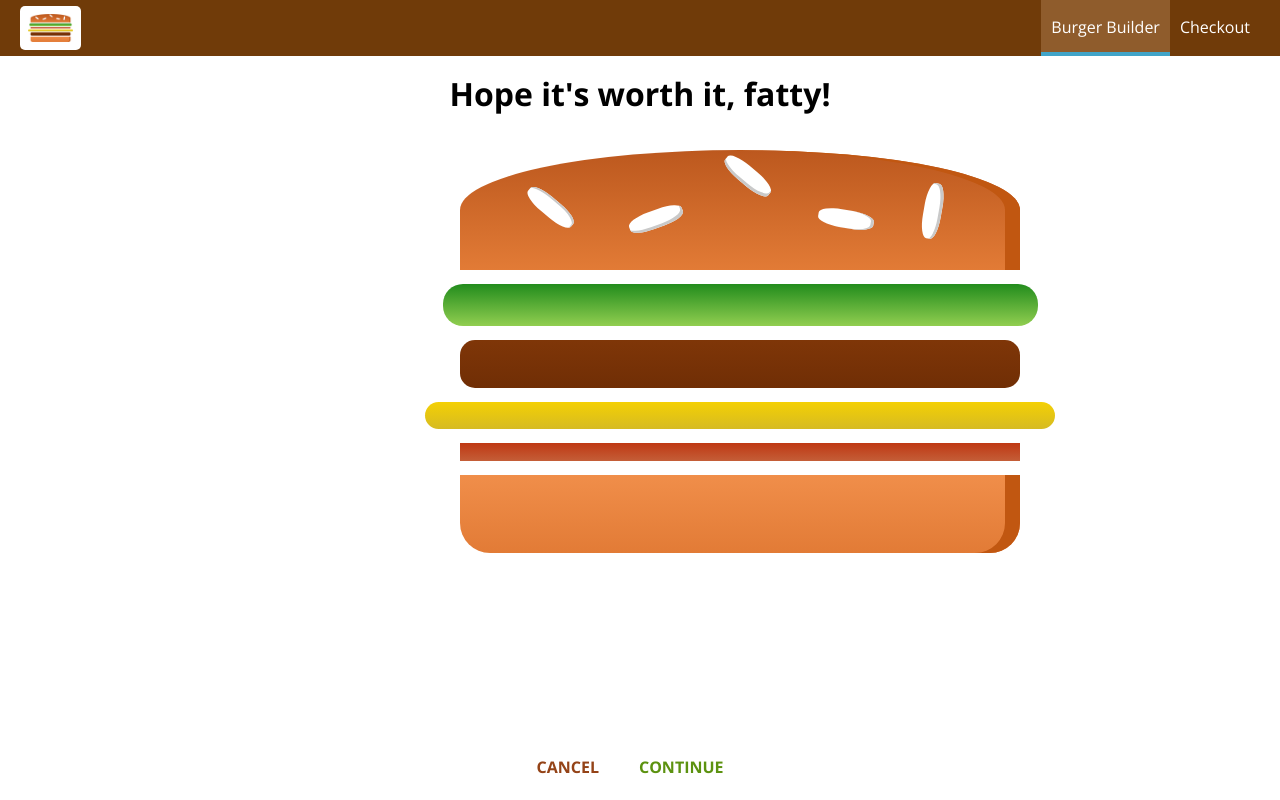
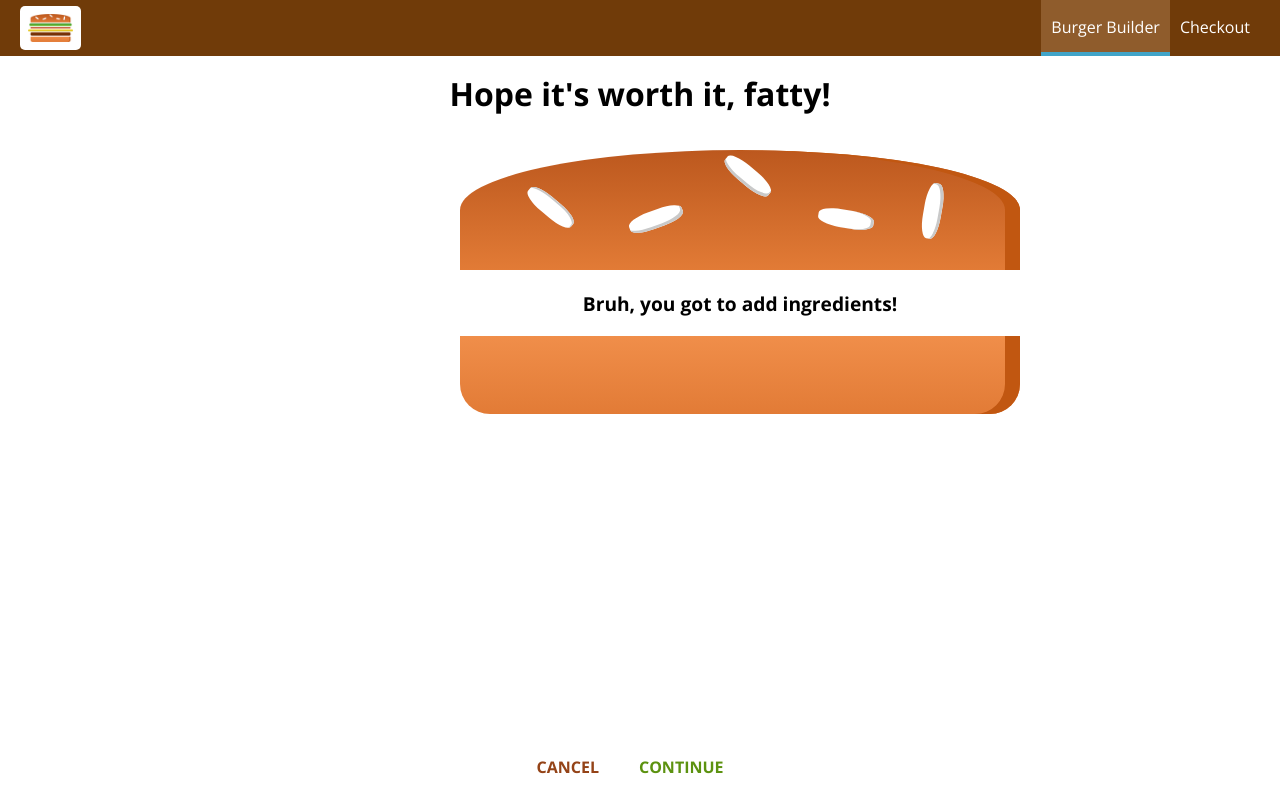
Before and after one commit to RodChris/BurgerBuilder, a React app in the folder burger-builder/: page /checkout in a window 1280 px wide. Built offline with nearby package versions, Linux system fonts and the light colour scheme.

Commit message:
added query params for checkout

```diff
--- a/burger-builder/src/containers/BurgerBuilder/BurgerBuilder.js
+++ b/burger-builder/src/containers/BurgerBuilder/BurgerBuilder.js
@@ -115,7 +115,15 @@
     //       .catch(error => {
     //           this.setState({loading: false, purchasing: false});
     //       })
-    this.props.history.push('/checkout')
+    const queryParams = [];
+    for (let i in this.state.ingredients) {
+        queryParams.push(encodeURIComponent(i) + '=' + encodeURIComponent(this.state.ingredients[i]));
+    }
+    const queryString = queryParams.join('&');
+    this.props.history.push({
+        pathname: '/checkout',
+        search: '?' + queryString
+    });
   }
 
   render() {
--- a/burger-builder/src/containers/Checkout/Checkout.js
+++ b/burger-builder/src/containers/Checkout/Checkout.js
@@ -10,6 +10,15 @@
           cheese: 1,
           bacon: 1
       }
+  }
+
+  componentDidMount() {
+      const query = new URLSearchParams(this.props.location.search);
+      const ingredients = {};
+      for (let param of query.entries()) {
+          ingredients[param[0]] = +param[1];
+      }
+      this.setState({ingredients: ingredients});
   }
 
   checkoutCancelledHandler = () => {
```
